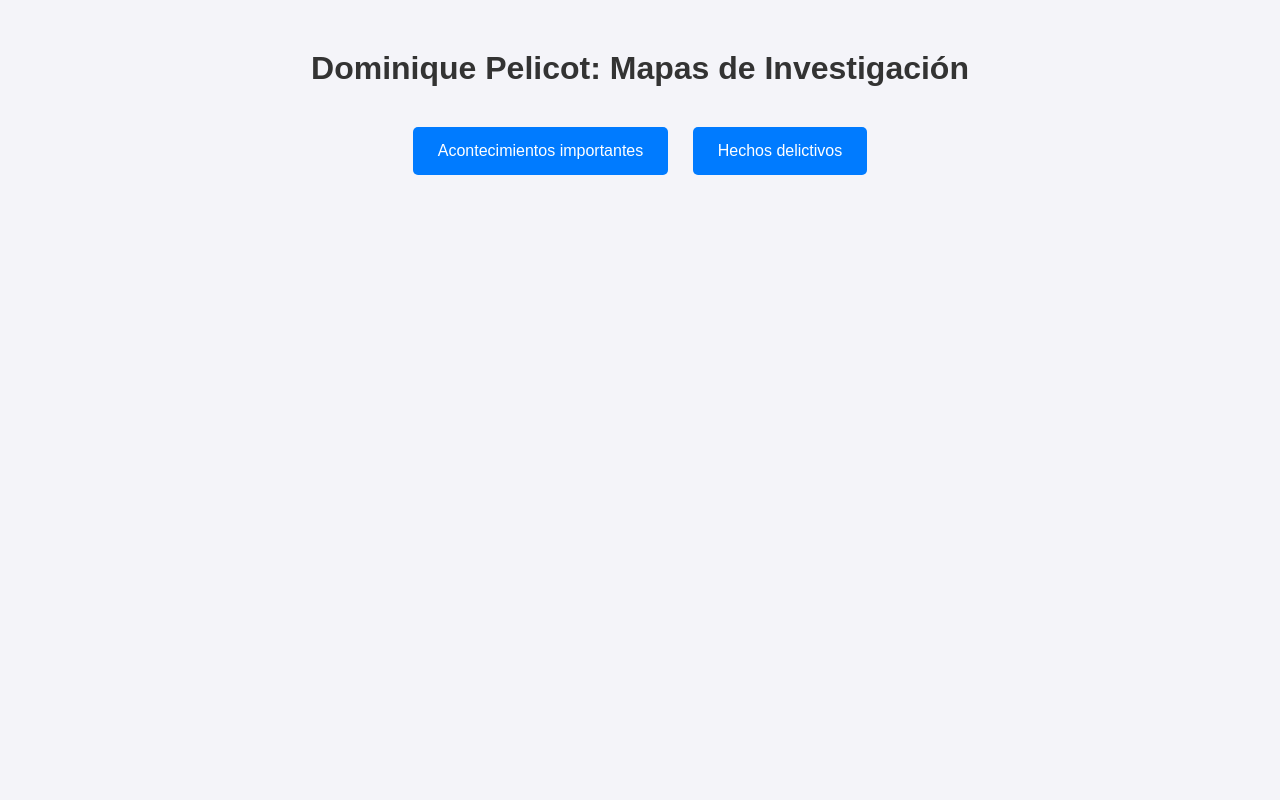
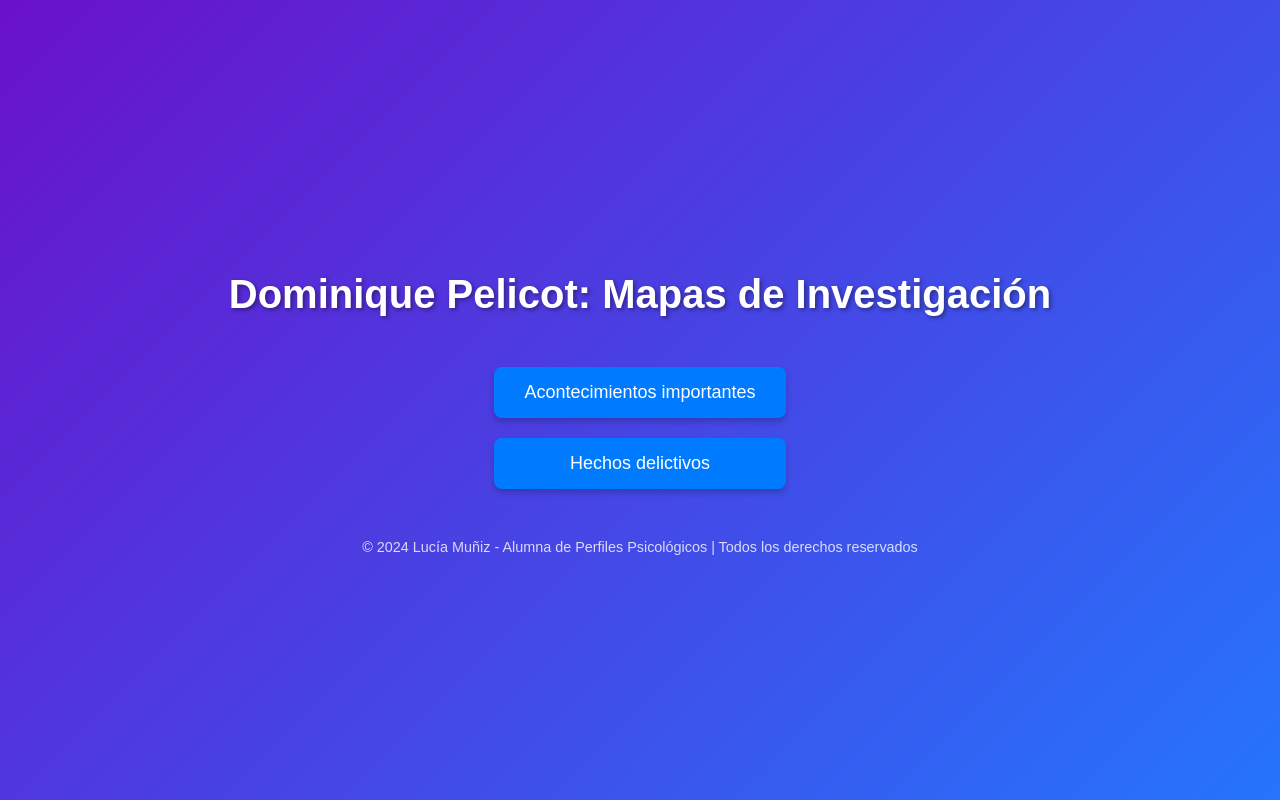
Before and after one commit to victorsanantonio/dominique-profile-map, a plain HTML site: page index.html in a window 1280 px wide. Drawn offline with Linux system fonts and the light colour scheme.

Commit message:
Improve visuals page

```diff
--- a/index.html
+++ b/index.html
@@ -6,33 +6,55 @@
     <title>Dominique Pelicot Maps</title>
     <style>
         body {
-            font-family: Arial, sans-serif;
+            font-family: 'Arial', sans-serif;
             text-align: center;
             margin: 0;
             padding: 0;
-            background-color: #f4f4f9;
+            background: linear-gradient(135deg, #6a11cb, #2575fc);
+            color: #fff;
+            min-height: 100vh;
+            display: flex;
+            flex-direction: column;
+            justify-content: center;
+            align-items: center;
         }
+
         h1 {
-            color: #333;
-            margin-top: 50px;
+            font-size: 2.5rem;
+            margin-bottom: 20px;
+            text-shadow: 2px 2px 4px rgba(0, 0, 0, 0.4);
         }
+
         .button-container {
             margin-top: 30px;
+            display: flex;
+            flex-direction: column;
+            gap: 20px;
         }
+
         .btn {
             display: inline-block;
-            margin: 10px;
-            padding: 15px 25px;
-            font-size: 16px;
+            padding: 15px 30px;
+            font-size: 18px;
             color: #fff;
-            background-color: #007BFF;
+            background: #007bff;
             border: none;
-            border-radius: 5px;
+            border-radius: 8px;
             text-decoration: none;
             cursor: pointer;
+            box-shadow: 0 4px 6px rgba(0, 0, 0, 0.2);
+            transition: transform 0.3s, background 0.3s;
         }
+
         .btn:hover {
-            background-color: #0056b3;
+            background: #0056b3;
+            transform: scale(1.05);
+        }
+
+        footer {
+            margin-top: 50px;
+            font-size: 0.9rem;
+            color: rgba(255, 255, 255, 0.8);
         }
     </style>
 </head>
@@ -42,5 +64,8 @@
         <a href="Updated_Investigative_Map_Dominique_Pelicot.html" class="btn" target="_blank">Acontecimientos importantes</a>
         <a href="Investigative_Map_Dominique_Pelicot.html" class="btn" target="_blank">Hechos delictivos</a>
     </div>
+    <footer>
+        © 2024 Lucía Muñiz - Alumna de Perfiles Psicológicos | Todos los derechos reservados
+    </footer>
 </body>
 </html>
```
